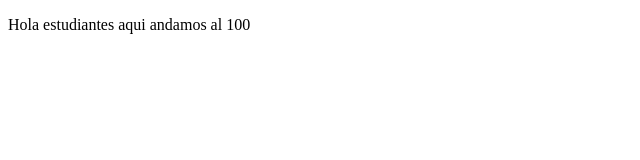
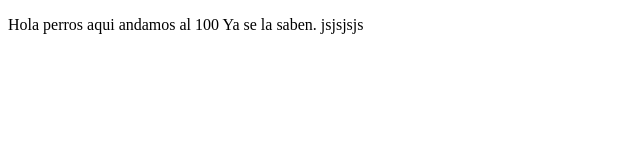
Before and after one commit to Ricardoallexis/proyectoDemoCursoPrework, a plain HTML site: page index.html in a window 1280 px wide. Shown: the whole page, without its empty margins (0-640 px from the left). Drawn offline with Linux system fonts and the light colour scheme.

Commit message:
Cambios despues de un año

```diff
--- a/index.html
+++ b/index.html
@@ -8,7 +8,9 @@
 </head>
 <body>
 <p>
-    Hola estudiantes aqui andamos al 100
+    Hola perros aqui andamos al 100
+    Ya se la saben.
+    jsjsjsjs
 </p>
 </body>
 </html>
```
